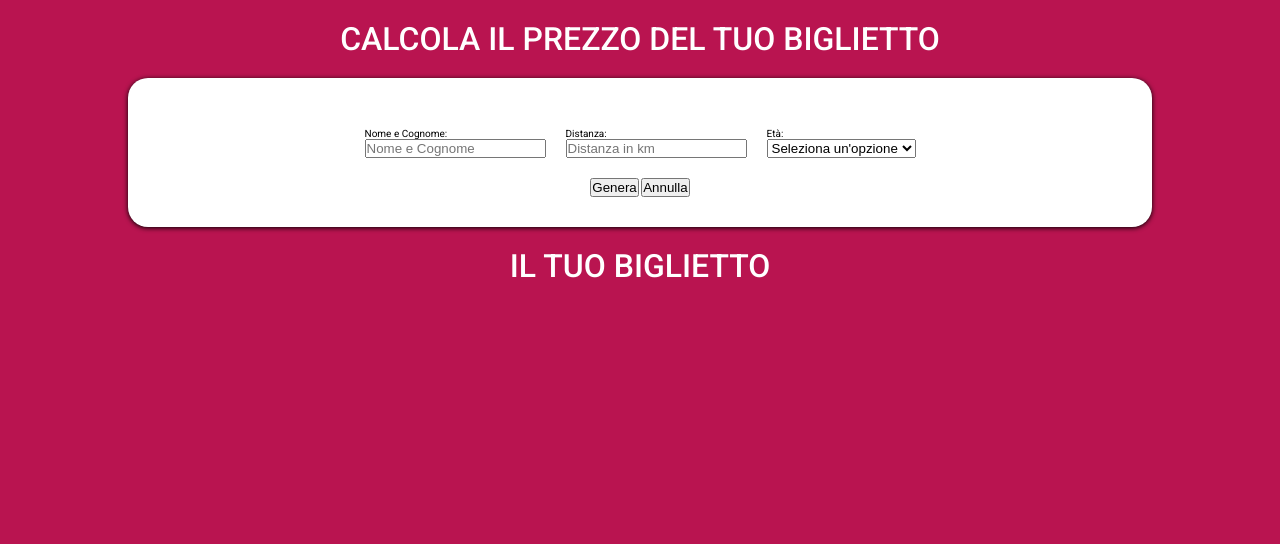
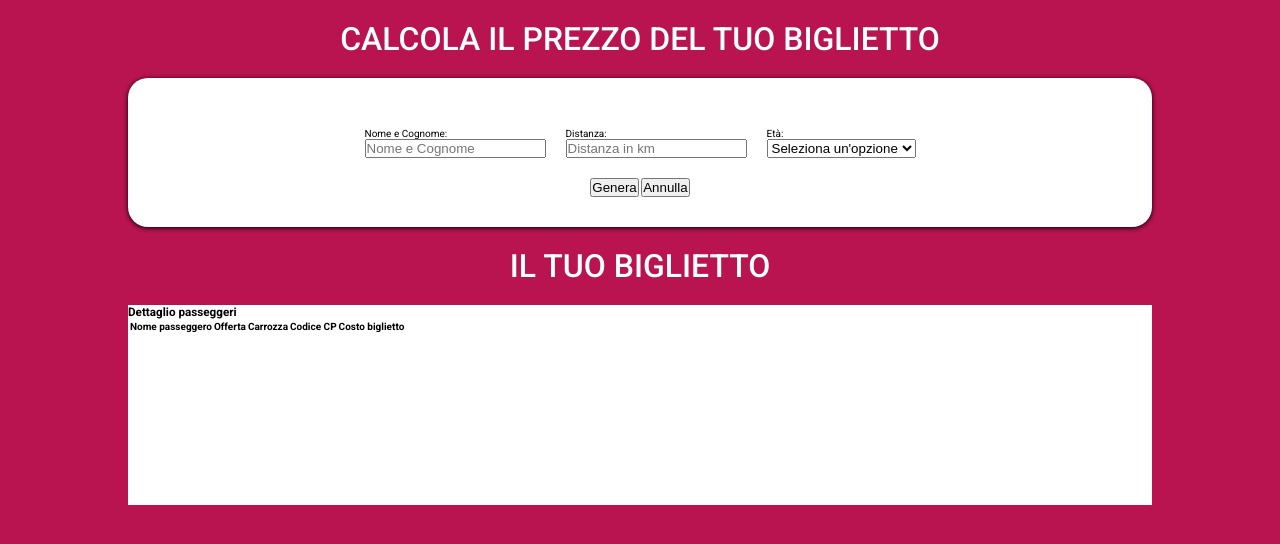
Before and after one commit to Geeogee/js-biglietto-treno-form-megapro, a plain HTML site: page index.html in a window 1280 px wide. Drawn offline with Linux system fonts and the light colour scheme.

Commit message:
HTML structure finished

```diff
--- a/css/main.css
+++ b/css/main.css
@@ -55,3 +55,9 @@ h2 {
 .container-actions {
     background-color: red;
 }
+
+.ticket-generated {
+    background-color: #FFF;
+    height: 200px;
+    width: 80%;
+}
--- a/index.html
+++ b/index.html
@@ -54,6 +54,34 @@
             <h2>
                 Il tuo biglietto
             </h2>
+
+            <div class="ticket-generated">
+                <h3>
+                    Dettaglio passeggeri
+                </h3>
+
+                <table>
+                    <thead>
+                        <tr>
+                            <th>Nome passeggero</th>
+                            <th>Offerta</th>
+                            <th>Carrozza</th>
+                            <th>Codice CP</th>
+                            <th>Costo biglietto</th>
+                        </tr>
+                    </thead>
+
+                    <tbody>
+                        <tr>
+                            <td id="username"></td>
+                            <td id="discount"></td>
+                            <td id="car"></td>
+                            <td id="code"></td>
+                            <td id="ticket-price"></td>
+                        </tr>
+                    </tbody>
+                </table>
+            </div>
         </div>
 
     <!-- Script -->
```
